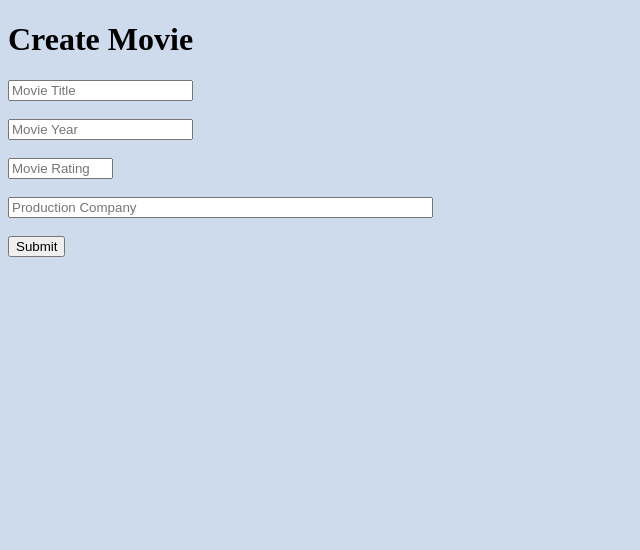
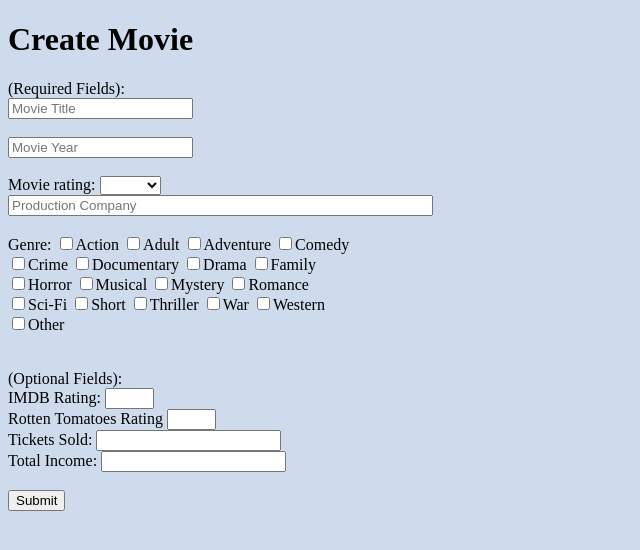
Before and after one commit to sahilmgandhi/CS143-Project-1, a PHP site: page /newmovie.php in a window 1280 px wide. Shown: the top 550 px of the page, without its empty margins (0-640 px from the left). Run offline with PHP 8.4, Linux system fonts and the light colour scheme.

Commit message:
Finish newmovie and add index page

```diff
--- a/www/movie.php
+++ b/www/movie.php
@@ -188,6 +188,7 @@ echo $reviewsHtml;
 <br> <br>
 <form method="POST" action="<?php echo htmlspecialchars($_SERVER["PHP_SELF"]); ?>">
     <input type="text" id="name" name="name" placeholder="Name" size="20"> <br> <br>
+    <p>Your rating:</p>
     <select name="rating">
         <option value="1">1</option>
         <option value="2">2</option>
--- a/www/newmovie.php
+++ b/www/newmovie.php
@@ -5,13 +5,46 @@
 <h1> Create Movie </h1>
 
 <form method="POST" action="<?php echo htmlspecialchars($_SERVER["PHP_SELF"]); ?>">
-    <input type="text" id="title" name="title" placeholder="Movie Title" size="20"> <br> <br>
-    <input type="number" id="year" name="year" placeholder="Movie Year" size="4"> <br> <br>
-    <input type="text" id="rating" name="rating" placeholder="Movie Rating" size="10"> <br> <br>
-    <input type="text" id="company" name="company" placeholder="Production Company" size="50"> <br> <br>
-    <!--    TODO: Adding dynamic number of Genres!-->
-    <!--    TODO: Adding dynamic number of Actors!-->
-    <!--    TODO: Adding dynamic number of Directors!-->
+    (Required Fields): <br>
+    <input type="text" id="title" name="title" placeholder="Movie Title" size="20" value="<?php echo isset($_POST['title']) ? $_POST['title'] : '' ?>"> <br> <br>
+    <input type="number" id="year" name="year" placeholder="Movie Year" size="4" value="<?php echo isset($_POST['year']) ? $_POST['year'] : '' ?>"> <br> <br>
+    Movie rating: <select name="rating">
+        <option></option>
+        <option value="G">G</option>
+        <option value="PG">PG</option>
+        <option value="PG-13">PG-13</option>
+        <option value="R">R</option>
+        <option value="NC-17">NC-17</option>
+        <option value="NC-17">X</option>
+    </select> <br>
+    <input type="text" id="company" name="company" placeholder="Production Company" size="50" value="<?php echo isset($_POST['company']) ? $_POST['company'] : '' ?>"> <br> <br>
+    Genre:
+    <input type="checkbox" name="genre[]" value="Action">Action
+    <input type="checkbox" name="genre[]" value="Adult">Adult
+    <input type="checkbox" name="genre[]" value="Adventure">Adventure
+    <input type="checkbox" name="genre[]" value="Comedy">Comedy  <br>
+    <input type="checkbox" name="genre[]" value="Crime">Crime
+    <input type="checkbox" name="genre[]" value="Documentary">Documentary
+    <input type="checkbox" name="genre[]" value="Drama">Drama
+    <input type="checkbox" name="genre[]" value="Family">Family  <br>
+    <input type="checkbox" name="genre[]" value="Horror">Horror
+    <input type="checkbox" name="genre[]" value="Musical">Musical
+    <input type="checkbox" name="genre[]" value="Mystery">Mystery
+    <input type="checkbox" name="genre[]" value="Romance">Romance  <br>
+    <input type="checkbox" name="genre[]" value="Sci-Fi">Sci-Fi
+    <input type="checkbox" name="genre[]" value="Short">Short
+    <input type="checkbox" name="genre[]" value="Thriller">Thriller
+    <input type="checkbox" name="genre[]" value="War">War
+    <input type="checkbox" name="genre[]" value="Western">Western  <br>
+    <input type="checkbox" name="genre[]" value="Other">Other <br><br><br>
+
+    (Optional Fields): <br>
+    IMDB Rating: <input type="text" name="imdb" maxlength="3" size="3" value="<?php echo isset($_POST['imdb']) ? $_POST['imdb'] : '' ?>"><br>
+    Rotten Tomatoes Rating <input type="text" name="rotten" maxlength="3" size="3" value="<?php echo isset($_POST['rotten']) ? $_POST['rotten'] : '' ?>"><br>
+
+    Tickets Sold: <input type="text" name="tickets" value="<?php echo isset($_POST['tickets']) ? $_POST['tickets'] : '' ?>"><br>
+    Total Income: <input type="text" name="income" value="<?php echo isset($_POST['income']) ? $_POST['income'] : '' ?>"> <br><br>
+
     <input type="submit" value="Submit">
 </form>
 
@@ -22,20 +55,14 @@ function validationErrors() {
     $title = $_POST["title"];
     $rating = $_POST["rating"];
     $company = $_POST["company"];
-    // TODO: Need at least 1 actor
-    // TODO: Need at least 1 director
-    // TODO: Need at least 1 genre
-    return (empty($year) || empty($title) || empty($rating) || empty($company));
-}
+    $genre = $_POST['genre'];
 
-function fillOutFields() {
-    // TODO: Fill out fields with previously submitted values
+    return (empty($year) || empty($title) || empty($rating) || empty($company) || empty($genre));
 }
 
 if ($_SERVER["REQUEST_METHOD"] == "POST") {
     if (validationErrors()) {
-        fillOutFields();
-        print "Please fill out all fields";
+        print "You did not fill out all of the required fields, so your request was not submitted.";
         exit(1);
     }
     $db_connection = mysql_connect("localhost", "cs143", "");
@@ -65,36 +92,8 @@ if ($_SERVER["REQUEST_METHOD"] == "POST") {
     $sanitized_query = sprintf($query, $sanitized_name);
     $rs = mysql_query($sanitized_query, $db_connection);
 
-
-    // TODO: For every Actor entered, add an entry to MovieActor
-    // TODO: For every Director entered, add an entry to MovieDirector
-    // TODO: For every Genre entered, add an entry to MovieGenre
-
-    $actors = [];
-    $directors = []; // todo: store the director id's
-    $genres = []; // todo: store the genre strings
-
-    $query = "INSERT INTO MovieActor VALUES ";
-    foreach ($actors as $actor) {
-        $actorId = ""; // TODO!
-        $role = ""; // TODO!
-        $query .= "({$actorId}, {$id}, '{$role}'),";
-    }
-    $query = substr($query, 0, -1); // omits the last comma
-    $sanitized_name = mysql_real_escape_string($name, $db_connection);
-    $sanitized_query = sprintf($query, $sanitized_name);
-    $rs = mysql_query($sanitized_query, $db_connection);
-
-    $query = "INSERT INTO MovieDirector VALUES ";
-    foreach ($directors as $directorId) {
-        $query .= "({$directorId}, {$id}),";
-    }
-    $query = substr($query, 0, -1); // omits the last comma
-    $sanitized_name = mysql_real_escape_string($name, $db_connection);
-    $sanitized_query = sprintf($query, $sanitized_name);
-    $rs = mysql_query($sanitized_query, $db_connection);
-
-    $query = "INSERT INTO MovieGenre VALUES ";
+    $genres = $_POST['genre'];
+        $query = "INSERT INTO MovieGenre VALUES ";
     foreach ($genres as $genre) {
         $query .= "({$id}, '{$genre}'),";
     }
@@ -103,7 +102,31 @@ if ($_SERVER["REQUEST_METHOD"] == "POST") {
     $sanitized_query = sprintf($query, $sanitized_name);
     $rs = mysql_query($sanitized_query, $db_connection);
 
+    // TODO: add the optional things as well!
+    $imdbRating = $_POST['imdb'];
+    $rotRating = $_POST['rotten'];
 
+    if (empty($imdbRating))
+        $imdbRating = NULL;
+    if (empty($rotRating))
+        $rotRating = NULL;
+    $query= "INSERT INTO MovieRating VALUES ({$id}, {$imdbRating}, {$rotRating})";
+    $sanitized_name = mysql_real_escape_string($name, $db_connection);
+    $sanitized_query = sprintf($query, $sanitized_name);
+    $rs = mysql_query($sanitized_query, $db_connection);
+
+    $tickets = $_POST['tickets'];
+    $sales = $_POST['income'];
+
+    if (empty($tickets))
+        $tickets = 0;
+    if (empty($sales))
+        $sales = 0;
+
+    $query = "INSERT INTO Sales VALUES ({$id}, {$tickets}, {$sales})";
+    $sanitized_name = mysql_real_escape_string($name, $db_connection);
+    $sanitized_query = sprintf($query, $sanitized_name);
+    $rs = mysql_query($sanitized_query, $db_connection);
 
     mysql_free_result($rs);
     mysql_close($db_connection);
--- a/www/person.php
+++ b/www/person.php
@@ -24,7 +24,6 @@
     $sex = $actorrow[3];
     $dob = $actorrow[4];
     $dod = $actorrow[5];
-    mysql_free_result($rs);
     // TODO: Check the result of $rs (invalid id or something)
 
 
@@ -34,6 +33,7 @@
     $moviers = mysql_query($sanitized_query, $db_connection);
 
     // Free the result and close the connection to the database
+    mysql_free_result($rs);
     mysql_close($db_connection);
 ?>
 <title> <?php echo $name ?> - LMDb </title>
@@ -48,14 +48,14 @@ if (!empty($dod)) {
     echo "Died on $dod<br>";
 }
 ?>
-<!--TODO: show actual info from movie result-->
+
 <?php
 $movieHtml = "";
 while ($row = mysql_fetch_row($moviers)) {
     $mid = $row[0];
     $role = $row[2];
     $title = $row[4];
-    // TODO: make this a table instead
+
     $movieHtml .= "<tr><td><a href=movie.php?id={$mid}>{$title}</a></td>\t";
     $movieHtml .= "<td>{$role}</td></tr>";
 
```
Also changed, not shown: www/index.php (added, +19 -0 lines).
